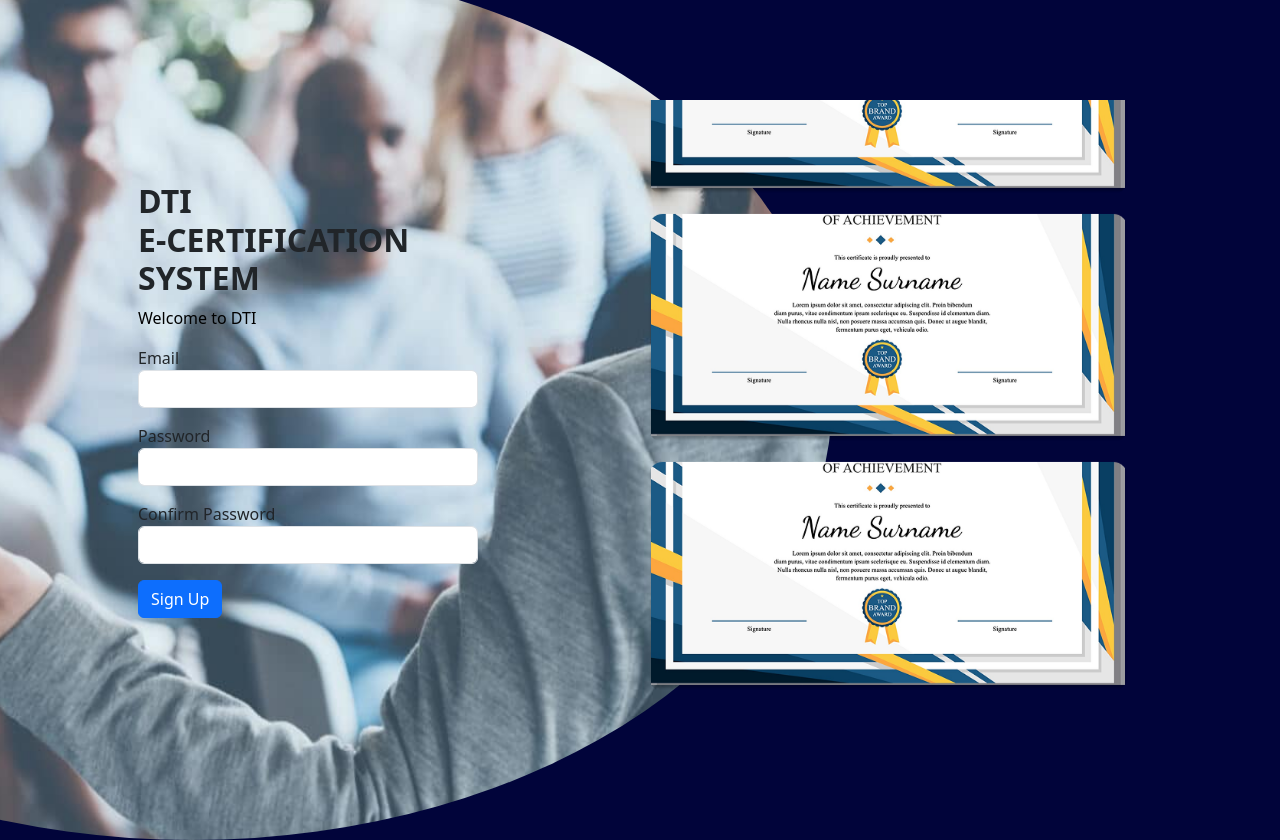
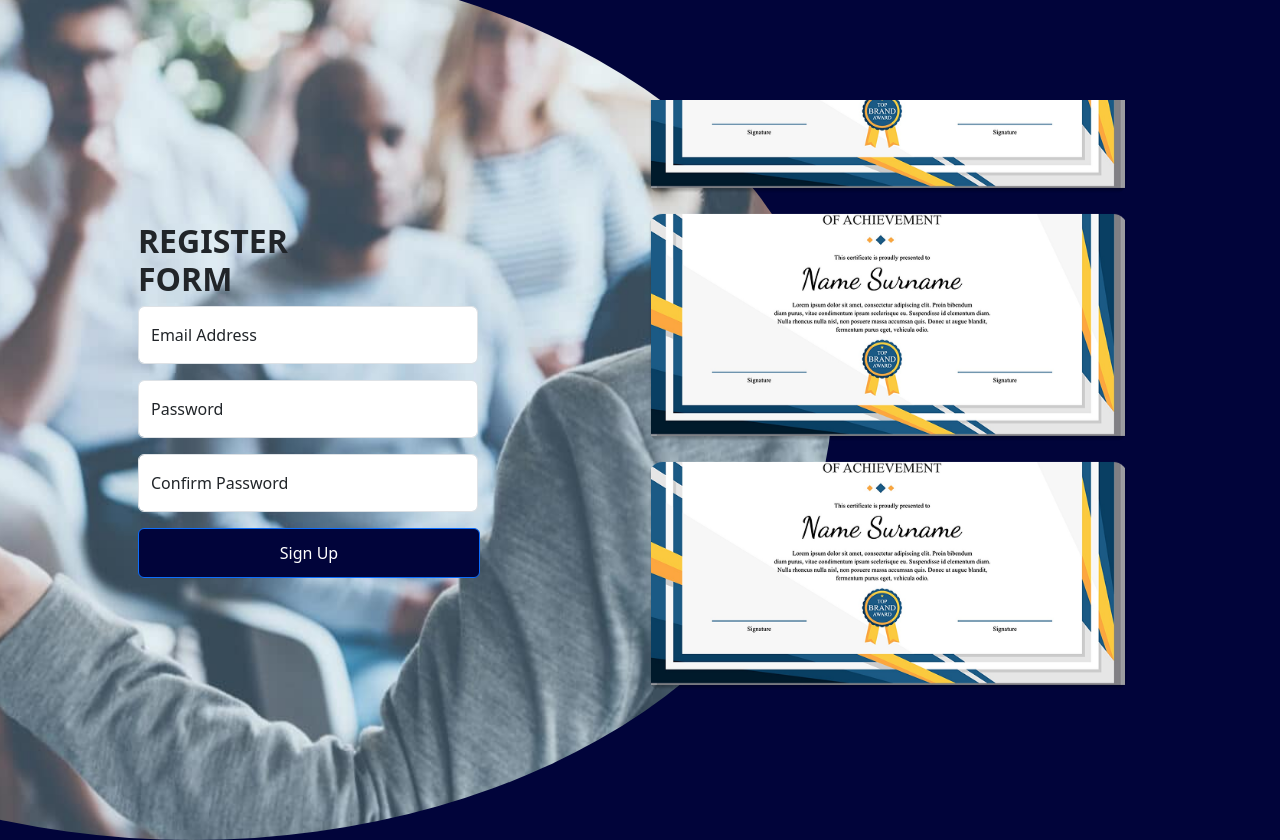
Before and after one commit to mackmack08/DTI-ECert, a PHP site: page /dti/signup.php in a window 1280 px wide. Run offline with PHP 8.4, Linux system fonts and the light colour scheme; a stand-in replaces the project's code that opens the database connection; some libraries are stand-ins or nearby versions.

Commit message:
Update signup.php

```diff
--- a/DTI/signup.php
+++ b/DTI/signup.php
@@ -1,38 +1,144 @@
+<?php
+session_start();
+include("dbcon.php");
+
+use PHPMailer\PHPMailer\PHPMailer;
+use PHPMailer\PHPMailer\Exception;
+
+require 'vendor/phpmailer/phpmailer/src/Exception.php';
+require 'vendor/phpmailer/phpmailer/src/PHPMailer.php';
+require 'vendor/phpmailer/phpmailer/src/SMTP.php';
+
+function sendemail_verify($email, $verify_token) {
+    $mail = new PHPMailer(true);
+    $mail->SMTPDebug = 0; // Set to 2 to enable debug output
+    $mail->isSMTP();                                             // Send using SMTP
+    $mail->Host       = 'smtp.gmail.com';
+    $mail->SMTPAuth   = true;
+    $mail->Username   = 'idontplayinvoker@gmail.com';                     // SMTP username
+    $mail->Password   = 'crjpoellqbxjawrq';
+    $mail->SMTPSecure = PHPMailer::ENCRYPTION_STARTTLS;            // Enable implicit TLS encryption
+    $mail->Port       = 587;
+
+    $mail->setFrom('idontplayinvoker@gmail.com');
+    $mail->addAddress($email);
+
+    $mail->isHTML(true);                                  // Set email format to HTML
+    $mail->Subject = 'Email Verification';
+
+    $email_template = "
+        <h2>You have registered with DTI-Provincial Office E-Ceritificate System</h2>
+        <h4>Verify your email address to login using the link below:</h4>
+        <br><br>
+        <a href='http://localhost/dti/verifyemail.php?token=$verify_token'>Verify Email</a>";
+    $mail->Body = $email_template;
+
+    try {
+        $mail->send();
+        return true;
+    } catch (Exception $e) {
+        $_SESSION['mail_error'] = 'Mailer Error: ' . $mail->ErrorInfo;
+        return false;
+    }
+}
+
+if(isset($_POST['signup_btn'])) {
+    $email = $_POST['email'];
+    $password = $_POST['password'];
+    $confirm_password = $_POST['confirm_password'];
+    $verify_token = md5(rand());
+
+    if (strlen($password) < 8 ||
+    !preg_match('/[A-Z]/', $password) ||
+    !preg_match('/[a-z]/', $password) ||
+    !preg_match('/[0-9]/', $password) ||
+    !preg_match('/[\W_]/', $password)) {
+    $_SESSION['status'] = "Password must be at least 8 characters long, include uppercase, lowercase, a number, and a special character.";
+    header("Location: signup.php");
+    exit();
+    }
+
+    if ($password !== $confirm_password) {
+        $_SESSION['status'] = "Passwords do not match.";
+        header("Location: signup.php");
+        exit();
+    }
+
+    // Check if email already exists
+    $check_email = "SELECT email FROM users WHERE email = ?";
+    $stmt_check = $con->prepare($check_email);
+    $stmt_check->bind_param("s", $email);
+    $stmt_check->execute();
+    $result = $stmt_check->get_result();
+
+    if($result->num_rows > 0) {
+        $_SESSION['status'] = "Email already exists. Please use a different email.";
+        header("Location: signup.php");
+        exit();
+    }
+
+    $insert = "INSERT INTO users (email, password, verify_token) VALUES (?, ?, ?)";
+    $stmt = $con->prepare($insert);
+    $password_hash = password_hash($password, PASSWORD_DEFAULT); // Hash the password before storing
+    $stmt->bind_param("sss", $email, $password_hash, $verify_token);
+    $query_run = $stmt->execute();
+
+    if ($query_run) {
+        $email_sent = sendemail_verify($email, $verify_token);
+
+        if ($email_sent) {
+            echo "<script>
+                alert('Registration Complete! Please verify your email address.');
+                window.location.href = 'signup.php';
+            </script>";
+        } else {
+            echo "<script>
+                alert('Registration Complete! But verification email could not be sent. " . ($_SESSION['mail_error'] ?? '') . "');
+                window.location.href = 'signup.php';
+            </script>";
+        }
+        exit();
+    } else {
+        echo "<script>
+            alert('Registration Failed: " . $con->error . "');
+            window.location.href = 'signup.php';
+        </script>";
+        exit();
+    }
+}
+?>
 <!DOCTYPE html>
 <html lang="en">
 <head>
     <meta charset="UTF-8">
     <meta name="viewport" content="width=device-width, initial-scale=1.0">
-    <title>Login Page</title>
+    <title>Signup Page</title>
 
     <link href="https://cdn.jsdelivr.net/npm/bootstrap@5.3.0-alpha1/dist/css/bootstrap.min.css" rel="stylesheet">
     <link rel="stylesheet" href="style.css">
 </head>
 <body>
-
-            <!-- Left Side: Login Form -->
             <div class="col-md-6 d-flex align-items-center justify-content-center">
                 <div class="login-container">
                     <div class="login-header">
-                        <h2 class="text-dark" style="font-weight: 700;">DTI <br> E-CERTIFICATION <br> SYSTEM</h2>
-                        <p class="text-black">Welcome to DTI</p>
+                        <h2 class="text-dark" style="font-weight: 700;">REGISTER <br> FORM</h2>
                     </div>
 
                     <form name ="signupForm" action="" method="POST" onsubmit="return validateForm()">
-                            <div class="form-group mb-3">
-                                <label for="">Email</label>
-                                <input type="text" name="email" class="form-control">
+                            <div class="form-floating mb-3">
+                                <input type="email" class="form-control" name="email" placeholder="Email" required>
+                                <label for="floatingEmail">Email Address</label>
                             </div>
-                            <div class="form-group mb-3">
-                                <label for="">Password</label>
-                                <input type="password" name="password" class="form-control">
+                            <div class="form-floating mb-3 position-relative">
+                                <input type="password" class="form-control" name="password" placeholder="Password" required>
+                                <label for="floatingPassword">Password</label>
                             </div>
-                            <div class="form-group mb-3">
-                                <label for="">Confirm Password</label>
-                                <input type="password" name="confirm_password" class="form-control">
+                            <div class="form-floating mb-3 position-relative">
+                                <input type="password" class="form-control" name="confirm_password" placeholder="Confirm Password" required>
+                                <label for="floatingPassword">Confirm Password</label>
                             </div>
-                            <div class="form-group">
-                                <button type="submit" name="signup_btn" class="btn btn-primary">Sign Up</button>
+                            <div class="text-center">
+                                <button type="submit" style="background-color: #01043A; width: 342px; height: 50px;" name="signup_btn" class="btn btn-primary">Sign Up</button>
                             </div>
                         </form>
                 </div>
```
